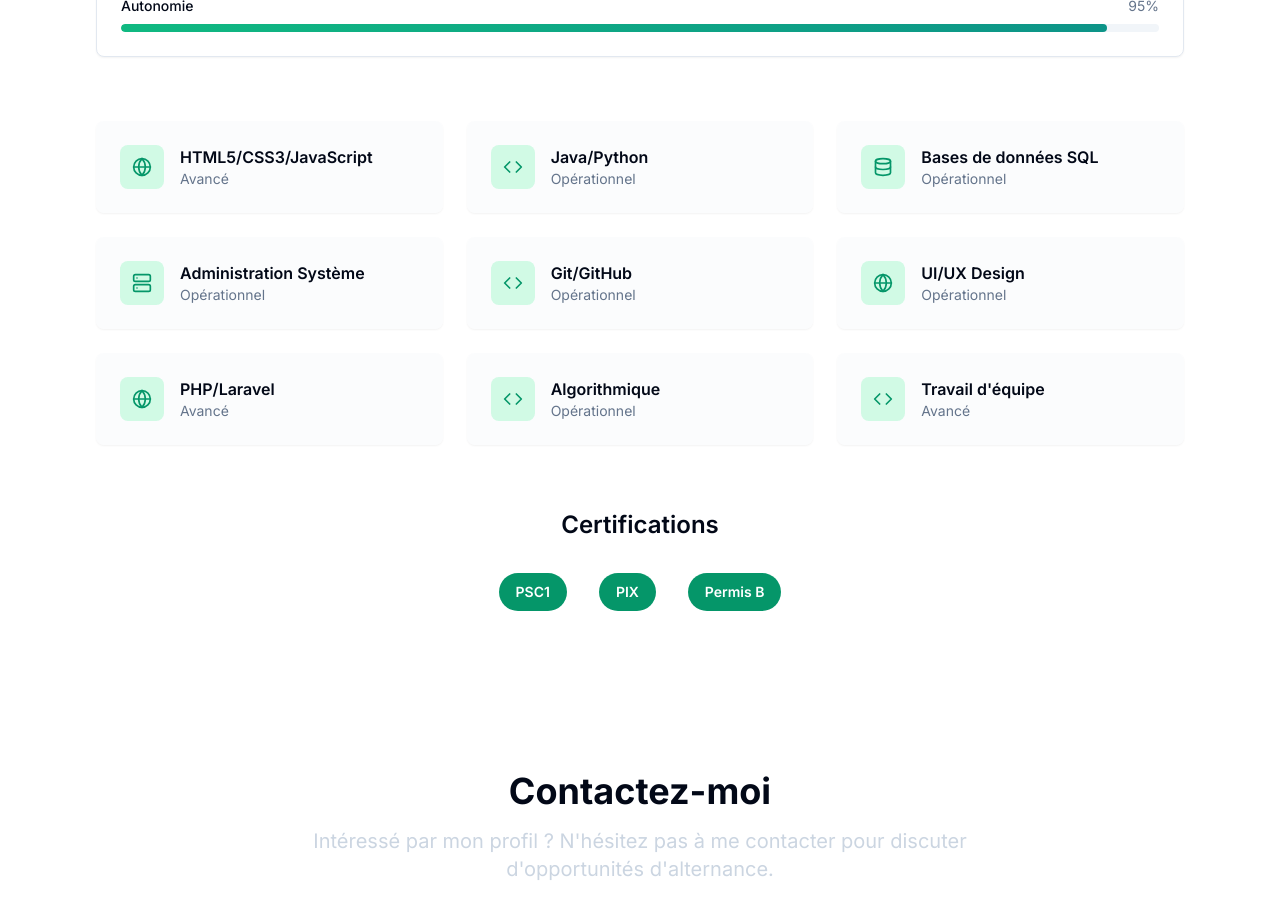
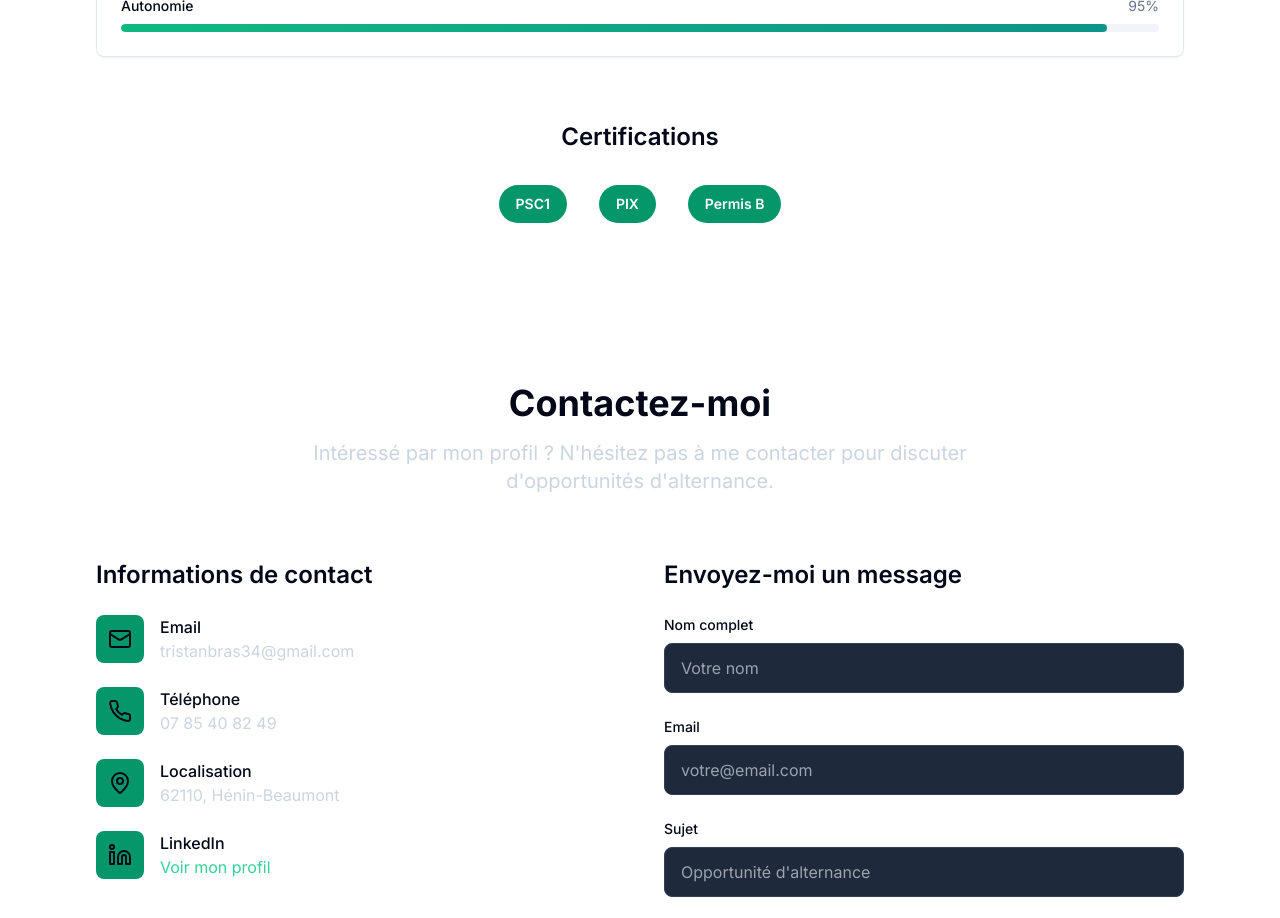
Before and after one commit to XiVolt/Portfolio, a Next.js app: page / in a window 1280 px wide. Shown: the part 9640-10558 px from the top of the page. Built offline with nearby package versions, Linux system fonts and the light colour scheme.

Commit message:
Remove duplicate skills section, keep only animated chart

```diff
--- a/app/page.tsx
+++ b/app/page.tsx
@@ -646,33 +646,8 @@ export default function Portfolio() {
           {/* Skills Chart with categories */}
           <SkillsChart skills={skillsData} />
 
-          <div className="grid md:grid-cols-2 lg:grid-cols-3 gap-6 mb-16 mt-16">
-            {skills.map((skill, index) => (
-              <motion.div
-                key={index}
-                initial={{ opacity: 0, y: 20 }}
-                whileInView={{ opacity: 1, y: 0 }}
-                viewport={{ once: true }}
-                transition={{ delay: index * 0.1 }}
-                whileHover={{ scale: 1.02 }}
-              >
-                <Card className="p-6 hover:shadow-lg transition-shadow border-0 bg-muted/30">
-                  <div className="flex items-center space-x-4">
-                    <div className="p-3 bg-emerald-100 dark:bg-emerald-900 rounded-lg text-emerald-600">
-                      {skill.icon}
-                    </div>
-                    <div className="flex-1">
-                      <h3 className="font-semibold">{skill.name}</h3>
-                      <p className="text-sm text-muted-foreground">{skill.level}</p>
-                    </div>
-                  </div>
-                </Card>
-              </motion.div>
-            ))}
-          </div>
-
           <motion.div
-            className="text-center"
+            className="text-center mt-16"
             initial={{ opacity: 0, y: 20 }}
             whileInView={{ opacity: 1, y: 0 }}
             viewport={{ once: true }}
```
